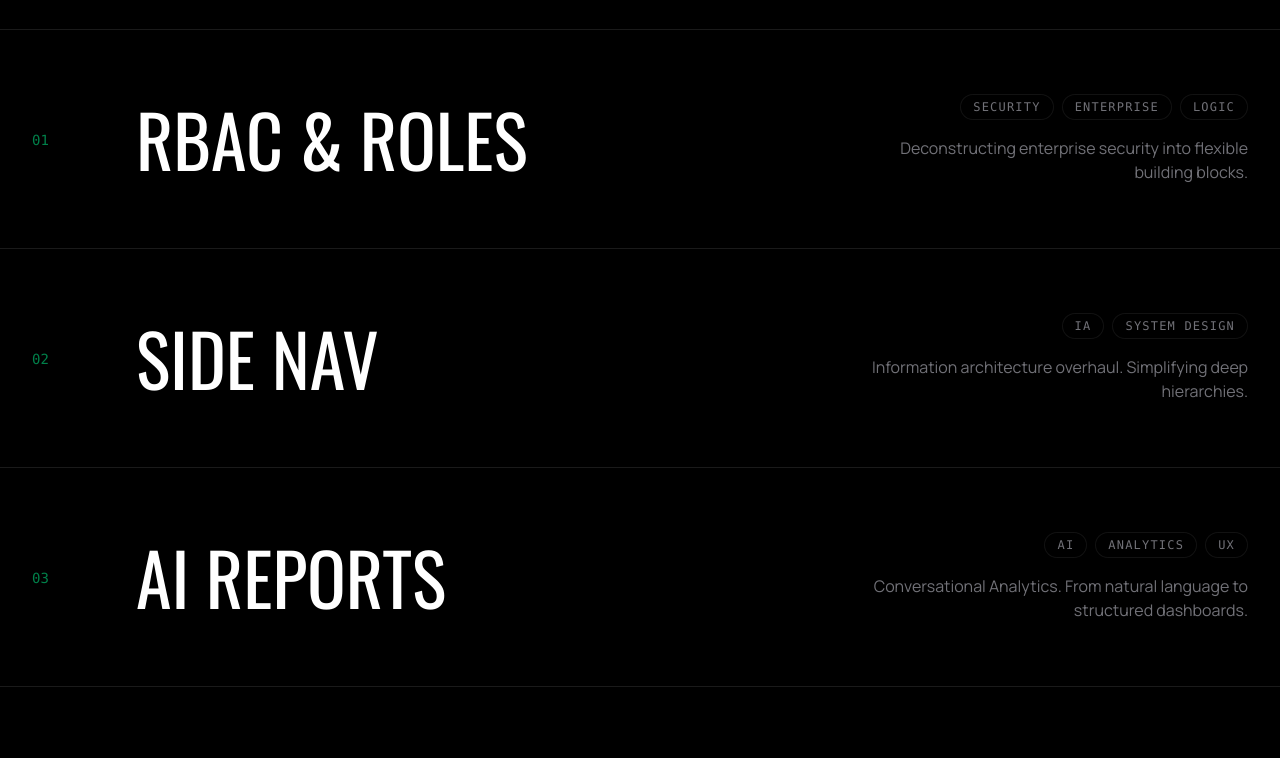
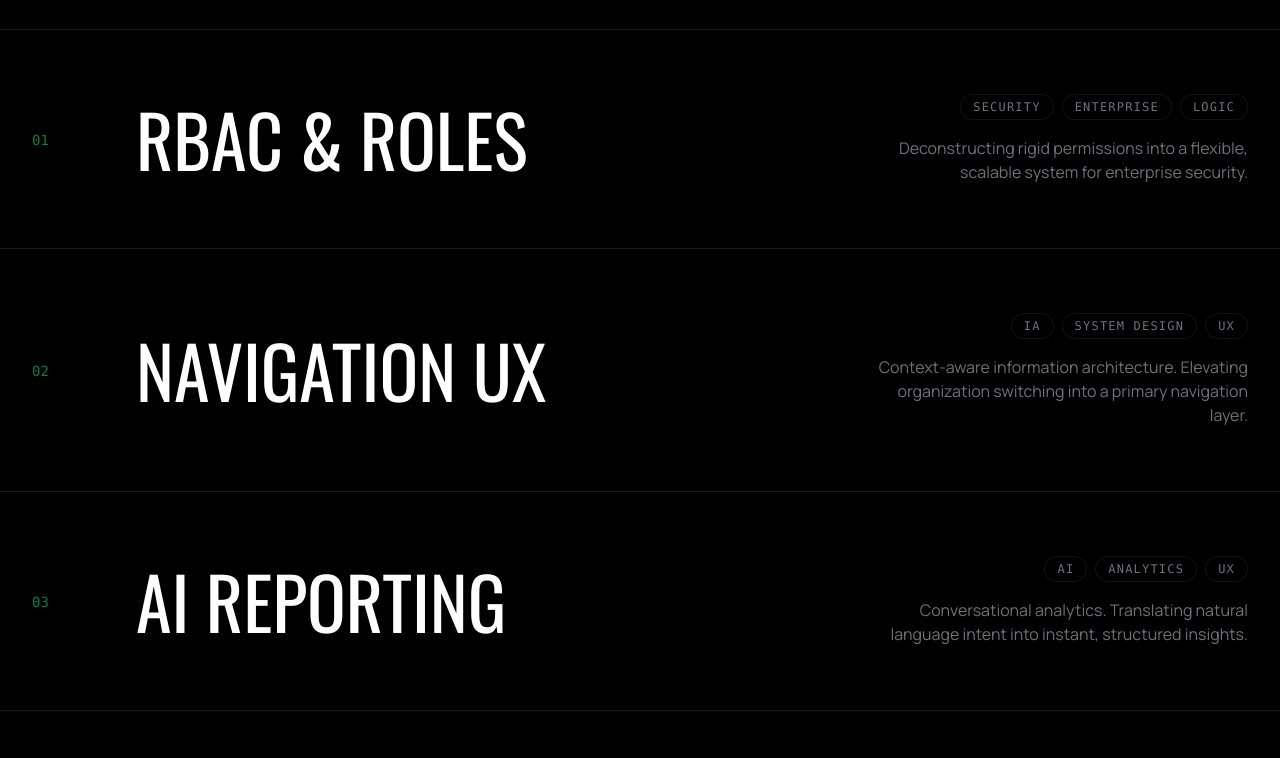
Before and after one commit to DesRati/Portfolio, a Next.js app: page / in a window 1280 px wide. Shown: the part 980-1738 px from the top of the page. Built offline with nearby package versions, Linux system fonts and the light colour scheme.

Commit message:
feat: Refresh project content, update links and numbering logic, and refine hero text hover styling.

```diff
--- a/app/components/Hero.jsx
+++ b/app/components/Hero.jsx
@@ -52,7 +52,7 @@ const Hero = () => {
                     RATI
                 </motion.h1>
                 <motion.h1
-                    className="font-display font-bold text-[15vw] leading-[0.8] tracking-tighter text-transparent text-stroke hover:text-neon hover:text-stroke-neon transition-colors duration-500 whitespace-nowrap cursor-none"
+                    className="font-display font-bold text-[15vw] leading-[0.8] tracking-tighter text-transparent text-stroke hover:text-neon/10 hover:[-webkit-text-stroke-color:var(--neon)] hover:glow-text transition-all duration-500 whitespace-nowrap cursor-none"
                     style={{ x: useSpring(mouseX, { stiffness: 50, damping: 20 }) }} // Slower layer
                 >
                     AGARWAL
--- a/app/components/SelectedWork.jsx
+++ b/app/components/SelectedWork.jsx
@@ -103,28 +103,28 @@ const SelectedWork = () => {
         {
             title: "RBAC & ROLES",
             slug: "rbac-role-management",
-            description: "Deconstructing enterprise security into flexible building blocks.",
+            description: "Deconstructing rigid permissions into a flexible, scalable system for enterprise security.",
             tags: ["Security", "Enterprise", "Logic"],
             gradient: "linear-gradient(90deg, #FF3366, #FF9933)"
         },
         {
-            title: "SIDE NAV",
+            title: "NAVIGATION UX",
             slug: "navigation-restructure",
-            description: "Information architecture overhaul. Simplifying deep hierarchies.",
-            tags: ["IA", "System Design"],
+            description: "Context-aware information architecture. Elevating organization switching into a primary navigation layer.",
+            tags: ["IA", "System Design", "UX"],
             gradient: "linear-gradient(90deg, #00C6FF, #0072FF)"
         },
         {
-            title: "AI REPORTS",
+            title: "AI REPORTING",
             slug: "ai-assisted-reports",
-            description: "Conversational Analytics. From natural language to structured dashboards.",
+            description: "Conversational analytics. Translating natural language intent into instant, structured insights.",
             tags: ["AI", "Analytics", "UX"],
             gradient: "linear-gradient(90deg, #00F260, #0575E6)"
         },
         {
             title: "NATIVEBASE & GLUESTACK",
             slug: "nativebase-gluestack",
-            description: "The Evolution of UI. From Runtime Styling to High Performance Headless.",
+            description: "Universal UI ecosystem. Decoupling style from logic for high-performance, cross-platform component libraries.",
             tags: ["Open Source", "Design Systems"],
             gradient: "linear-gradient(90deg, #6B73FF, #000DFF)"
         }
--- a/app/work/[slug]/page.js
+++ b/app/work/[slug]/page.js
@@ -17,7 +17,7 @@ const projects = {
             subtitle: "Transforming Rigid Permission Systems",
             gradient: "linear-gradient(45deg, #FF3366, #FF9933)",
             links: [
-                { label: "Spotnana Platform", url: "https://www.spotnana.com" }
+                { label: "Spotnana Platform", url: "https://www.spotnana.com/corporations/" }
             ]
         },
         meta: [
@@ -183,7 +183,7 @@ const projects = {
             subtitle: "Scalable, Role-Aware Navigation",
             gradient: "linear-gradient(45deg, #00FFA3, #00D1FF)",
             links: [
-                { label: "Spotnana Platform", url: "https://www.spotnana.com" }
+                { label: "Spotnana Platform", url: "https://www.spotnana.com/corporations/" }
             ]
         },
         meta: [
@@ -1632,7 +1632,7 @@ export default function CaseStudy() {
                             <div className="flex flex-wrap items-center justify-between mb-4">
                                 <div className="flex items-center gap-6">
                                     <div className="font-mono text-neon tracking-widest uppercase text-sm">
-                                        01 / {project.hero.subtitle.split(' ')[0]}
+                                        0{Object.keys(projects).indexOf(slug) + 1} / {project.hero.subtitle.split(' ')[0]}
                                     </div>
                                     <div className="h-px w-20 bg-white/20" />
                                     {project.hero.links && project.hero.links.map((link, i) => (
```
